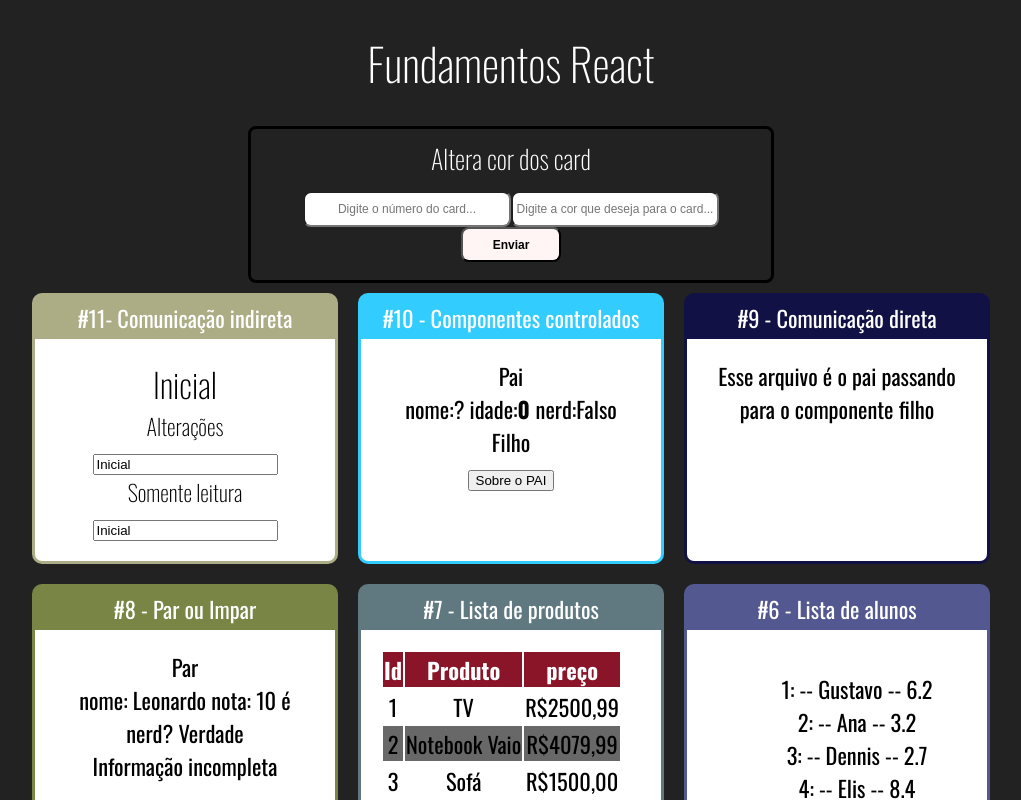
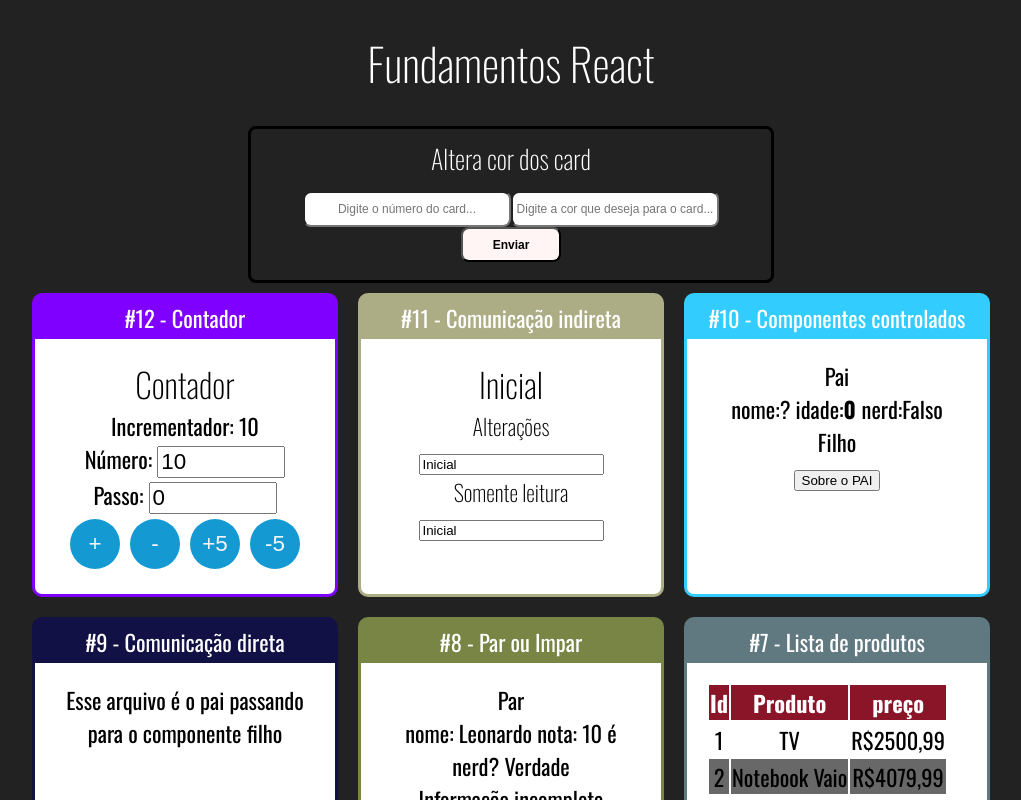
Before and after one commit to leosant/fund-react, a React (Create React App) app: page / in a window 1280 px wide. Shown: the top 800 px of the page, without its empty margins (129-1150 px from the left). Built offline with nearby package versions, Linux system fonts and the light colour scheme.

Commit message:
Created componets in class and destruct for function

```diff
--- a/package.json
+++ b/package.json
@@ -12,7 +12,7 @@
     "web-vitals": "^2.1.2"
   },
   "scripts": {
-    "dev": "react-scripts start",
+    "dev": "PORT=8081 react-scripts start",
     "build": "react-scripts build",
     "test": "react-scripts test",
     "eject": "react-scripts eject"
--- a/src/App.jsx
+++ b/src/App.jsx
@@ -15,14 +15,14 @@ import UserInf from "./components/conditions/UserInf";
 import DirectFather from "./components/comunication/DirectFather";
 import IndirectFather from "./components/comunication/IndirectFather.jsx";
 import Input from "./components/form/Input";
+import Count from "./components/count/Count";
 
 import "./App.css";
 
 export default (_) => {
 
-  const [number, name] =
-  [
-    [0, 1, 2, 3, 4, 5, 6, 7, 8, 9, 10, 11],
+  const [number, name] = [
+    [0, 1, 2, 3, 4, 5, 6, 7, 8, 9, 10, 11, 12],
 
     [" - Primeiro componente",
      " - Com paramêtros",
@@ -35,9 +35,9 @@ export default (_) => {
      " - Par ou Impar",
      " - Comunicação direta",
      " - Componentes controlados",
-     "- Comunicação indireta"
-    ],
-  ];
+     " - Comunicação indireta",
+     " - Contador"
+    ],];
 
   const [colorCard, setColor] = useState("");
   const [numberCard, setNumber] = useState(0);
@@ -53,33 +53,37 @@ export default (_) => {
 
       <CardColor clickButton={get}>
         <div className="Cards">
-          <Card title={"#" + number[11] + name[11]} color={number[11] == numberCard ? colorCard : "#adad85"}>
+          <Card title={"#" + number[12] + name[12]} color={number[12] === numberCard ? colorCard : "#8000ff"}>
+            <Count numberCount={10} />
+          </Card>
+
+          <Card title={"#" + number[11] + name[11]} color={number[11] === numberCard ? colorCard : "#adad85"}>
             <Input />
           </Card>
 
-          <Card title={"#" + number[10] + name[10]} color={number[10] == numberCard ? colorCard : "#33ccff"}>
+          <Card title={"#" + number[10] + name[10]} color={number[10] === numberCard ? colorCard : "#33ccff"}>
             <IndirectFather />
           </Card>
 
-          <Card title={"#" + number[9] + name[9]} color={number[9] == numberCard ? colorCard : "#111145"}>
+          <Card title={"#" + number[9] + name[9]} color={number[9] === numberCard ? colorCard : "#111145"}>
             <DirectFather />
           </Card>
 
-          <Card title={"#" + number[8] + name[8]} color={number[8] == numberCard ? colorCard : "#788545"}>
+          <Card title={"#" + number[8] + name[8]} color={number[8] === numberCard ? colorCard : "#788545"}>
             <PairOrOdd number={20} />
             <UserInf user={{ name: "Leonardo", note: 10, isNerd: true }} />
             <UserInf user={{ note: 2, isNerd: false }} />
           </Card>
 
-          <Card title={"#" + number[7] + name[7]} color={number[7] == numberCard ? colorCard : "#607880"}>
+          <Card title={"#" + number[7] + name[7]} color={number[7] === numberCard ? colorCard : "#607880"}>
             <TableProduct />
           </Card>
 
-          <Card title={"#" + number[6] + name[6]} color={number[6] == numberCard ? colorCard : "#545890"}>
+          <Card title={"#" + number[6] + name[6]} color={number[6] === numberCard ? colorCard : "#545890"}>
             <ListStudent />
           </Card>
 
-          <Card title={"#"+ number[5] + name[5]} color={number[5] == numberCard ? colorCard : "#854874"}>
+          <Card title={"#"+ number[5] + name[5]} color={number[5] === numberCard ? colorCard : "#854874"}>
             <Family lastName="Santos">
               <FamilyChildren name="Leonardo" />
               <FamilyChildren name="Emily" />
@@ -87,15 +91,15 @@ export default (_) => {
             </Family>
           </Card>
 
-          <Card title={"#" + number[4] + name[4]} color={number[4] == numberCard ? colorCard : "#581845"}>
+          <Card title={"#" + number[4] + name[4]} color={number[4] === numberCard ? colorCard : "#581845"}>
             <Random min={5} max={10} />
           </Card>
 
-          <Card title={"#" + number[3] + name[3]} color={number[3] == numberCard ? colorCard : "#AC0F97"}>
+          <Card title={"#" + number[3] + name[3]} color={number[3] === numberCard ? colorCard : "#AC0F97"}>
             <Frag />
           </Card>
 
-          <Card title={"#" + number[2] + name[2]} color={number[2] == numberCard ? colorCard : "#000154"}>
+          <Card title={"#" + number[2] + name[2]} color={number[2] === numberCard ? colorCard : "#000154"}>
             <WithParameters
               Title="Situação do aluno: "
               student="Leonardo"
@@ -103,7 +107,7 @@ export default (_) => {
             />
           </Card>
 
-          <Card title={"#" + number[1] + name[1]} color={number[1] == numberCard ? colorCard : "green"}>
+          <Card title={"#" + number[1] + name[1]} color={number[1] === numberCard ? colorCard : "green"}>
             <WithParameters
               id="props"
               Title="Situação do aluno: "
@@ -112,7 +116,7 @@ export default (_) => {
             />
           </Card>
 
-          <Card title={"#" + number[0] + name[0]} color={number[0] == numberCard ? colorCard : "red"}>
+          <Card title={"#" + number[0] + name[0]} color={number[0] === numberCard ? colorCard : "#fff0"}>
             <First />
           </Card>
         </div>
--- /dev/null
+++ b/src/components/count/ButtonCount.jsx
@@ -0,0 +1,9 @@
+import React from "react";
+
+export default (props) => {
+  return (
+    <>
+      <button onClick={ (_) => props.clickButton() }>{props.children}</button>
+    </>
+  );
+};
--- /dev/null
+++ b/src/components/count/Count.css
@@ -0,0 +1,21 @@
+.Count input {
+    font-size: 1.4rem;
+    width: 120px;
+}
+
+.Count button {
+    margin: 5px;
+    font-size: 1.4rem;
+    border-radius: 50%;
+    border: none;
+    height: 50px;
+    width: 50px;
+    background-color: #1499d3;
+    color: #f5f5f5;
+    opacity: 1;
+}
+
+.Count button:hover {
+    transition: 0.2s;
+    opacity: 0.8;
+}
--- /dev/null
+++ b/src/components/count/Count.jsx
@@ -0,0 +1,87 @@
+import React, { Component } from "react";
+
+import Display from "./DisplayCount";
+import Button from "./ButtonCount";
+import Input from "./InputsCount";
+import "./Count.css";
+
+class Count extends Component {
+  state = {
+    number: this.props.numberCount || 0,
+    step: this.props.step || 0,
+  };
+
+  whenChange = (number) => {
+    this.setState({
+      number: number
+    });
+  };
+
+  whenStep = (step) => {
+    this.setState({
+      step: step
+    });
+  };
+
+  plus = (value) => {
+    console.log(value);
+    if (value === 5) {
+      this.setState({
+        number: this.state.number + value,
+      });
+    } else {
+      this.setState({
+        number: this.state.number + this.state.step,
+      });
+    }
+  };
+
+  less = (value) => {
+    if (value === 5) {
+      this.setState({
+        number: this.state.number - value,
+      });
+    } else {
+      this.setState({
+        number: this.state.number - this.state.step,
+      });
+    }
+  };
+
+  render() {
+    return (
+      <div className="Count">
+        <h2>Contador</h2>
+        <Display number={this.state.number} />
+        <div>
+          <Input
+            id={"count"}
+            args={"Número: "}
+            type={"number"}
+            placeholder={"Valor para contador"}
+            value={this.state.number}
+            change={this.whenChange}
+          />
+        </div>
+        <div>
+          <Input
+            id={"step"}
+            args={"Passo: "}
+            type={"number"}
+            placeholder={"Passo mais..."}
+            value={this.state.step}
+            change={this.whenStep}
+          />
+        </div>
+        <div>
+          <Button clickButton={this.plus}>+</Button>
+          <Button clickButton={this.less}>-</Button>
+          <Button clickButton={() => this.plus(5)}>+5</Button>
+          <Button clickButton={() => this.less(5)}>-5</Button>
+        </div>
+      </div>
+    );
+  }
+}
+
+export default Count;
--- /dev/null
+++ b/src/components/count/DisplayCount.jsx
@@ -0,0 +1,8 @@
+import React from 'react';
+
+export default props => {
+
+    return (
+        <div>Incrementador: {props.number}</div>
+    )
+}
--- /dev/null
+++ b/src/components/count/InputsCount.jsx
@@ -0,0 +1,17 @@
+import React from 'react';
+
+export default props => {
+    return (
+        <div>
+            <label htmlFor={props.id}>{props.args}</label>
+            <input
+                id={props.id}
+                placeholder={props.placeholder}
+                type={props.type}
+                min={props.id == 'step' ? 0 : {} }
+                value={props.value}
+                onChange={ e => props.change(+e.target.value) }
+            />
+        </div>
+    )
+}
```
